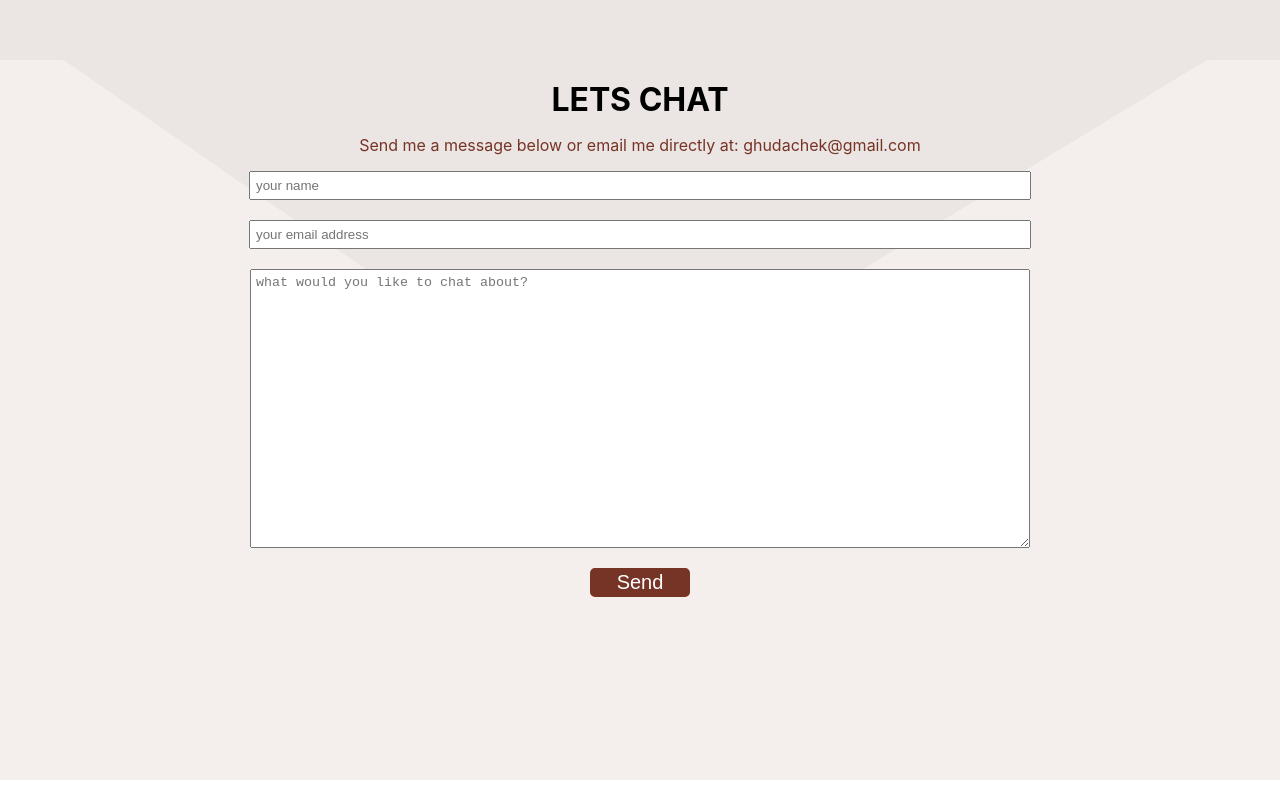
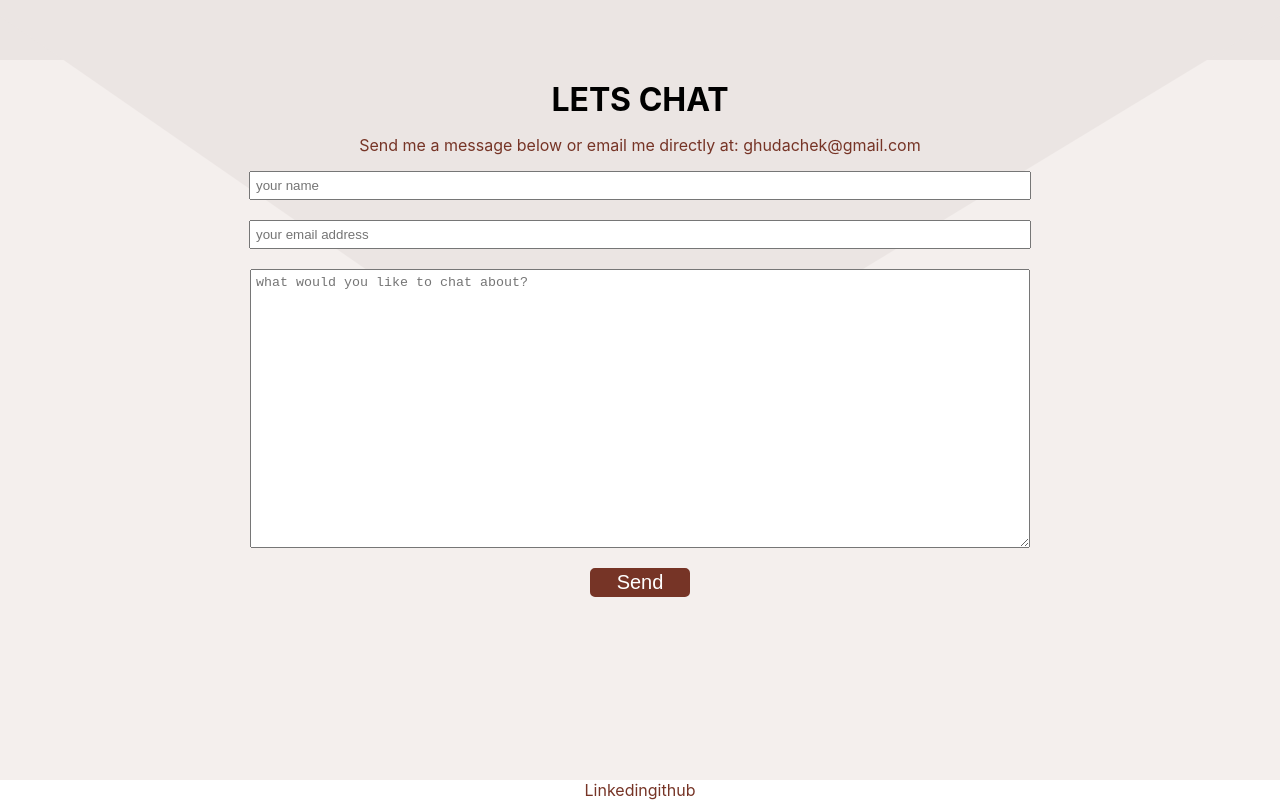
Before and after one commit to ghudachek/Gracen-Hudachek, a React (Create React App) app in the folder client/: page / in a window 1280 px wide. Shown: the part 2384-3184 px from the top of the page. Built offline with nearby package versions, Linux system fonts and the light colour scheme; a web font is replaced by a local one.

Commit message:
add footer links

```diff
--- a/client/src/screens/layout/Layout.jsx
+++ b/client/src/screens/layout/Layout.jsx
@@ -6,6 +6,10 @@
     <div className="layout">
       <Nav user={props.user} />
       <div className="layout-children">{props.children}</div>
+      <footer>
+        <a href="https://www.linkedin.com/in/gracen-hudachek">Linkedin</a>
+        <a href="https://github.com/ghudachek">github</a>
+      </footer>
     </div>
   );
 }
```
